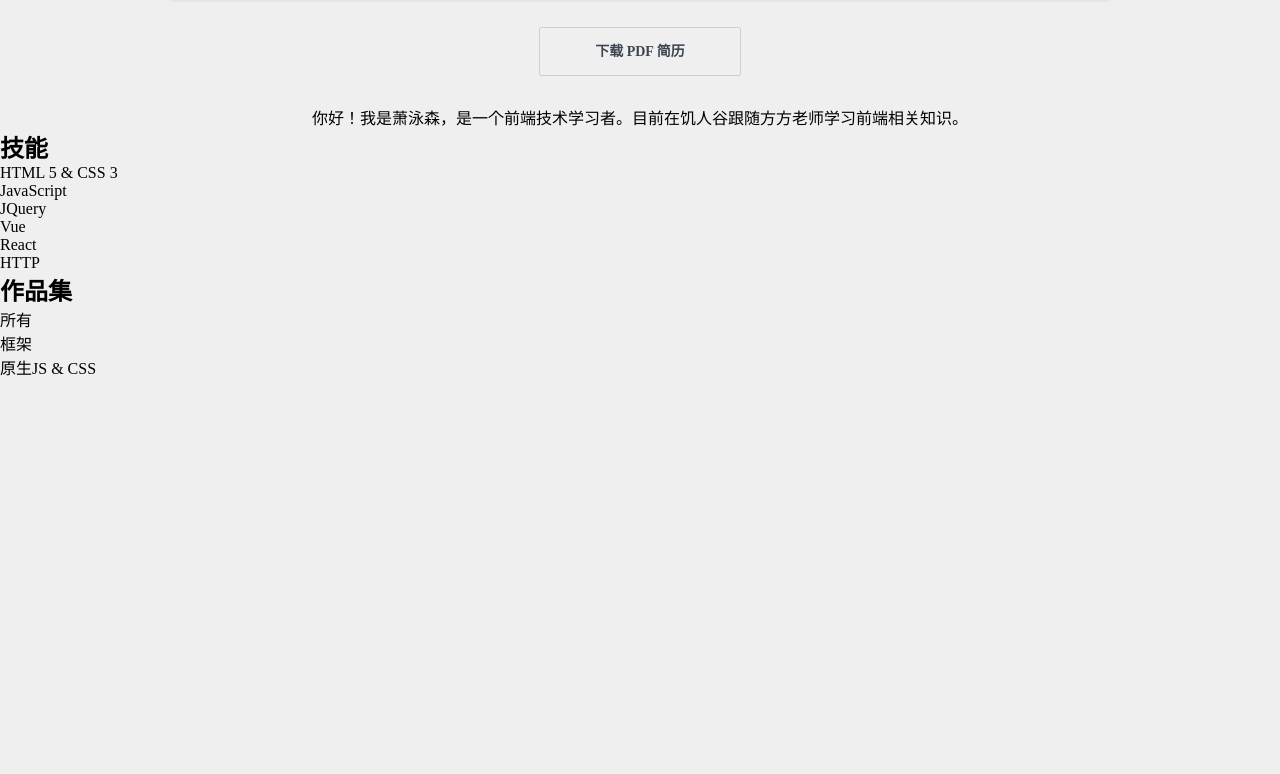
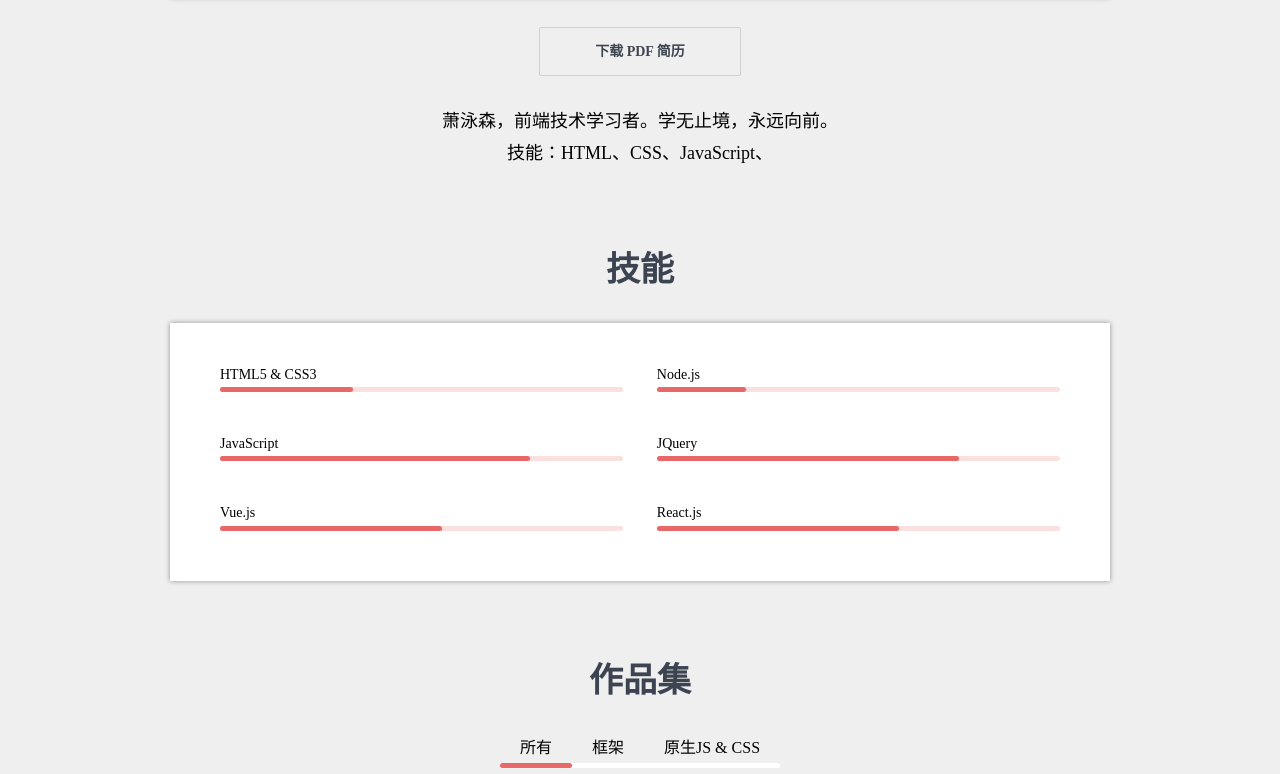
Before and after one commit to windyKite/resume, a plain HTML site: page index.html in a window 1280 px wide. Shown: the part 726-1500 px from the top of the page. Before the commit the page ends 1105 px from the top, so only its background shows below. Drawn offline with Linux system fonts and the light colour scheme.

Commit message:
add something

```diff
--- a/css/index.css
+++ b/css/index.css
@@ -11,6 +11,9 @@ a{
 }
 ul,ol{
     list-style: none;
+}
+h1,h2,h3,h4,h5,h6{
+    font-weight: normal;
 }
 .clearfix::after{
     display: block;
@@ -147,6 +150,7 @@ ul,ol{
     padding: 10px 0px;
     line-height:30px;
     margin: 0 16px;
+    transition: all 0.5s;
 }
 .userCard footer a:hover{
     background-color: #CF5D5F;
@@ -170,10 +174,116 @@ main .downloadResume{
     background-color: #efefef;
     padding: 16px 55px;
     border-radius: 2px;
+    transition: 0.3s;
 }
 main .downloadResume:hover{
     box-shadow: 0px 4px 12px 0px rgba(0,0,0,0.2);
 }
 .selfIntroduction{
+    max-width: 940px;
+    margin-left: auto;
+    margin-right: auto;
+    font-family: kai;
     text-align: center;
+    line-height: 1.8;
+    font-size: 18px;
 }
+section.skills,
+section.portfolio{
+    max-width: 940px;
+    margin-left: auto;
+    margin-right: auto;
+    margin-top: 80px;
+}
+section.portfolio{
+    text-align: center;
+    margin-bottom: 180px;
+}
+section.skills > h2,section.portfolio > h2{
+    text-align: center;
+    font-size: 34px;
+    line-height: 1.2;
+    font-weight: 600;
+    color: #3d4451;
+    margin-bottom: 32px;
+}
+section.skills > ul{
+    background: #fff;
+    padding: 44px 50px 6px;
+    box-shadow: 0px 0px 5px 0px rgba(0,0,0,0.4);
+}
+section.skills > ul > li{
+    float: left;
+    width: 48%;
+}
+section.skills > ul > li > h3{
+    font-size: 14px;
+    line-height: 1.1;
+}
+section.skills > ul > li:nth-child(even){
+    float: right;
+}
+section.skills > ul > li > .progressBar{
+    background: #fbe0e0;
+    height: 5px;
+    border-radius: 5px;
+    margin-top: 5px;
+    margin-bottom: 44px;
+}
+section.skills > ul > li > .progressBar > .progress{
+    height: 5px;
+    background: #e86767;
+    border-radius: 5px;
+}
+section.portfolio > nav{
+    display: inline-block;
+    vertical-align: top;
+    margin-bottom: 30px;
+}
+section.portfolio > nav > ul{
+    display: inline-block;
+    vertical-align: top;
+}
+section.portfolio > nav > ul > li{
+    float: left;
+    margin-right:40px;
+    cursor: pointer;
+}
+section.portfolio > nav > ul > li:first-child{
+    margin-left: 20px;
+}
+section.portfolio > nav > ul > li:last-child{
+    margin-right: 20px;
+}
+section.portfolio > nav > .bar{
+    height: 5px;
+    margin-top: 5px;
+    border-radius: 3px;
+    background: #fff;
+}
+section.portfolio > nav > .bar > .bar-inner{
+    height: 100%;
+    background: #e86767;
+    border-radius: 3px;
+    transition: 0.5s;
+}
+section.portfolio > nav > .bar.state-1 .bar-inner{
+    margin-left: 0;
+    width: 72px;
+}
+section.portfolio > nav > .bar.state-2 .bar-inner{
+    margin-left: 72px;
+    width: 72px;
+}
+section.portfolio > nav > .bar.state-3 .bar-inner{
+    margin-left: 142px;
+    width: 140px;
+}
+section.portfolio .works{
+    position: relative;
+
+}
+section.portfolio .works .big,
+section.portfolio .works .small{
+    position: absolute;
+}
--- a/index.html
+++ b/index.html
@@ -109,32 +109,82 @@
         <p class="downloadResume-wrapper">
             <a href="#" class="downloadResume" target="_blank" download>下载 PDF 简历</a>
         </p>
-        <p class="selfIntroduction">你好！我是萧泳森，是一个前端技术学习者。目前在饥人谷跟随方方老师学习前端相关知识。</p>
+        <p class="selfIntroduction">萧泳森，前端技术学习者。学无止境，永远向前。<br>技能：HTML、CSS、JavaScript、</p>
     </main>
-    <section>
+    <section class="skills">
         <h2>技能</h2>
-        <ul>
-            <li>HTML 5 &amp; CSS 3</li>
-            <li>JavaScript</li>
-            <li>JQuery</li>
-            <li>Vue</li>
-            <li>React</li>
-            <li>HTTP</li>
+        <ul class="clearfix">
+            <li>
+                <h3>HTML5 &amp; CSS3</h3>
+                <div class="progressBar">
+                    <div class="progress" style="width:33%;"></div>
+                </div>
+            </li>
+            <li>
+                <h3>Node.js</h3>
+                <div class="progressBar">
+                    <div class="progress" style="width:22%;"></div>
+                </div>
+            </li>
+            <li>
+                <h3>JavaScript</h3>
+                <div class="progressBar">
+                    <div class="progress" style="width:77%;"></div>
+                </div>
+            </li>
+            <li>
+                <h3>JQuery</h3>
+                <div class="progressBar">
+                    <div class="progress" style="width:75%;"></div>
+                </div>
+            </li>
+            <li>
+                <h3>Vue.js</h3>
+                <div class="progressBar">
+                    <div class="progress" style="width:55%;"></div>
+                </div>
+            </li>
+            <li>
+                <h3>React.js</h3>
+                <div class="progressBar">
+                    <div class="progress" style="width:60%;"></div>
+                </div>
+            </li>
         </ul>
     </section>
-    <section>
+    <section class="portfolio">
         <h2>作品集</h2>
         <nav>
-            <ul>
-                <li>所有</li>
-                <li>框架</li>
-                <li>原生JS &amp; CSS</li>
+            <ul class="clearfix">
+                <li id="portfolioAll">所有</li>
+                <li id="portfolioFrame">框架</li>
+                <li id="portfolioVallina">原生JS &amp; CSS</li>
             </ul>
+            <div id="portfolioBar" class="bar state-1">
+                <div class="bar-inner"></div>
+            </div>
         </nav>
-        <div class="jobs">
-            <div class="big"></div>
-            <div class="small"></div>
-            <div class="small"></div>
+        <script>
+            portfolioAll.onclick= function(){
+                portfolioBar.className = 'bar state-1'
+            }
+            portfolioFrame.onclick= function(){
+                portfolioBar.className = 'bar state-2'
+            }
+            portfolioVallina.onclick= function(){
+                portfolioBar.className = 'bar state-3'
+            }
+          </script>
+        <div class="works" style="height:597px;">
+            <div class="big" style="top:0;left:0;">
+                <img src="./img/1.jpg" alt="work1">
+            </div>
+            <div class="small" style="top:0;left:646px;">
+                <img src="./img/2.jpg" alt="work2">
+            </div>
+            <div class="small" style="top:312px;left:646px;">
+                <img src="./img/3.jpg" alt="work1">
+            </div>
         </div>
     </section>
     <script src="//at.alicdn.com/t/font_453456_c3et2m4bdlipy14i.js"></script>
```
Also changed, not shown: img/1.jpg (added), img/2.jpg (added), img/3.jpg (added).
